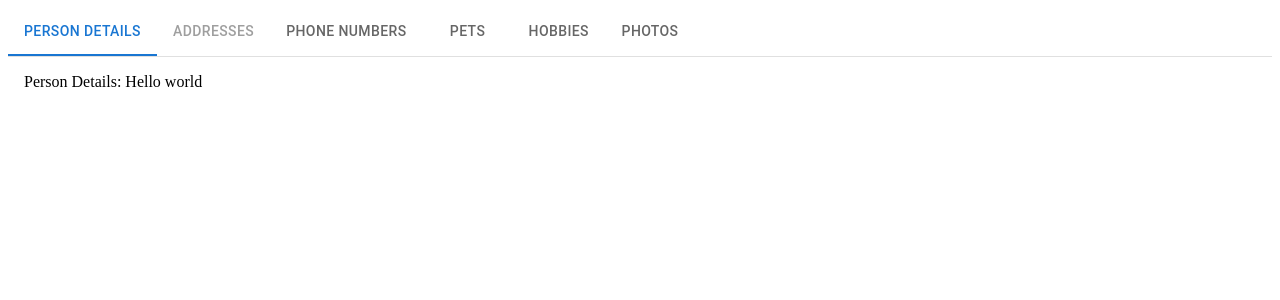
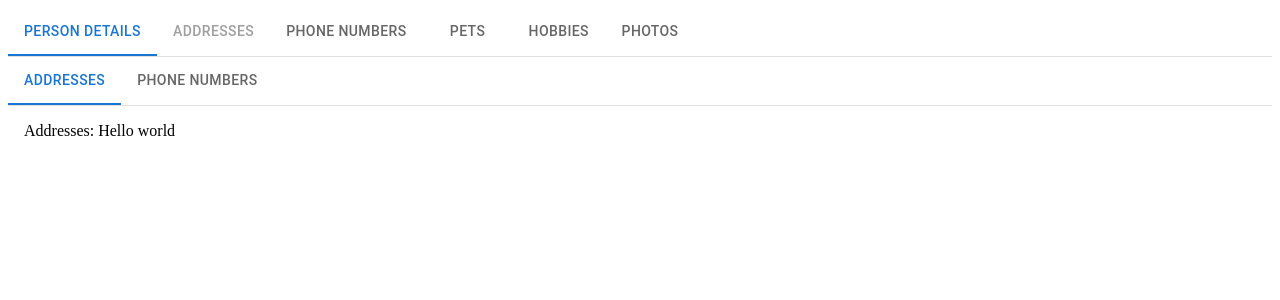
Before and after one commit to ayrea/tabs-gen, a React (Vite) app: page / in a window 1280 px wide. Shown: the top 300 px of the page. Built offline with nearby package versions, Linux system fonts and the light colour scheme.

Commit message:
Two levels of data driven tabs

```diff
--- a/src/components/PageTabs.tsx
+++ b/src/components/PageTabs.tsx
@@ -6,20 +6,69 @@ export type PageTabItem = {
   displayOrder: number;
   disabled?: boolean;
   Component: ComponentType;
+  children?: PageTabItem[];
 };
 
 type PageTabsProps = {
   items: PageTabItem[];
 };
 
+function byDisplayOrder(items: PageTabItem[]) {
+  return [...items].sort((a, b) => a.displayOrder - b.displayOrder);
+}
+
+function firstEnabledIndex(items: PageTabItem[]) {
+  const index = items.findIndex((item) => !item.disabled);
+  return index === -1 ? null : index;
+}
+
+function childIndexFor(parent: PageTabItem | undefined) {
+  if (!parent?.children?.length) {
+    return null;
+  }
+  return firstEnabledIndex(byDisplayOrder(parent.children));
+}
+
 export function PageTabs({ items }: PageTabsProps) {
+  const sortedItems = byDisplayOrder(items);
   const [selectedIndex, setSelectedIndex] = useState(0);
+  const [selectedChildIndex, setSelectedChildIndex] = useState<number | null>(
+    () => childIndexFor(byDisplayOrder(items)[0]),
+  );
 
-  const handleChange = (_event: SyntheticEvent, newValue: number) => {
-    setSelectedIndex(newValue);
+  const selectedParent = sortedItems[selectedIndex];
+  const sortedChildren = selectedParent?.children?.length
+    ? byDisplayOrder(selectedParent.children)
+    : [];
+
+  const selectParent = (index: number) => {
+    setSelectedIndex(index);
+    setSelectedChildIndex(childIndexFor(sortedItems[index]));
   };
 
-  const ActivePage = items[selectedIndex]?.Component;
+  const handleParentChange = (_event: SyntheticEvent, newValue: number) => {
+    selectParent(newValue);
+  };
+
+  const handleChildChange = (_event: SyntheticEvent, newValue: number) => {
+    setSelectedChildIndex(newValue);
+  };
+
+  const ActivePage =
+    sortedChildren.length > 0
+      ? selectedChildIndex === null
+        ? undefined
+        : sortedChildren[selectedChildIndex]?.Component
+      : selectedParent?.Component;
+
+  const panelId =
+    sortedChildren.length > 0
+      ? `page-child-tabpanel-${selectedChildIndex}`
+      : `page-tabpanel-${selectedIndex}`;
+  const panelLabelledBy =
+    sortedChildren.length > 0
+      ? `page-child-tab-${selectedChildIndex}`
+      : `page-tab-${selectedIndex}`;
 
   return (
     <Box>
@@ -29,26 +78,45 @@ export function PageTabs({ items }: PageTabsProps) {
             value={selectedIndex}
             fullWidth
             aria-label="page tabs"
-            onChange={(event) => setSelectedIndex(Number(event.target.value))}
+            onChange={(event) => selectParent(Number(event.target.value))}
           >
-            {items
-              .sort((a, b) => a.displayOrder - b.displayOrder)
-              .map((item, index) => (
-                <MenuItem key={item.label} value={index} disabled={item.disabled}>
+            {sortedItems.map((item, index) => (
+              <MenuItem key={item.label} value={index} disabled={item.disabled}>
+                {item.label}
+              </MenuItem>
+            ))}
+          </Select>
+          {sortedChildren.length > 0 && selectedChildIndex !== null && (
+            <Select
+              value={selectedChildIndex}
+              fullWidth
+              aria-label="child page tabs"
+              onChange={(event) =>
+                setSelectedChildIndex(Number(event.target.value))
+              }
+              sx={{ mt: 1 }}
+            >
+              {sortedChildren.map((item, index) => (
+                <MenuItem
+                  key={item.label}
+                  value={index}
+                  disabled={item.disabled}
+                >
                   {item.label}
                 </MenuItem>
               ))}
-          </Select>
+            </Select>
+          )}
         </Box>
         <Box sx={{ display: { xs: "none", md: "block" } }}>
           <Tabs
             value={selectedIndex}
-            onChange={handleChange}
+            onChange={handleParentChange}
             aria-label="page tabs"
             variant="scrollable"
             allowScrollButtonsMobile
           >
-            {items.sort((a, b) => a.displayOrder - b.displayOrder).map((item, index) => (
+            {sortedItems.map((item, index) => (
               <Tab
                 key={item.label}
                 value={index}
@@ -61,10 +129,38 @@ export function PageTabs({ items }: PageTabsProps) {
           </Tabs>
         </Box>
       </Box>
+      {sortedChildren.length > 0 && selectedChildIndex !== null && (
+        <Box
+          sx={{
+            borderBottom: 1,
+            borderColor: "divider",
+            display: { xs: "none", md: "block" },
+          }}
+        >
+          <Tabs
+            value={selectedChildIndex}
+            onChange={handleChildChange}
+            aria-label="child page tabs"
+            variant="scrollable"
+            allowScrollButtonsMobile
+          >
+            {sortedChildren.map((item, index) => (
+              <Tab
+                key={item.label}
+                value={index}
+                label={item.label}
+                disabled={item.disabled}
+                id={`page-child-tab-${index}`}
+                aria-controls={`page-child-tabpanel-${index}`}
+              />
+            ))}
+          </Tabs>
+        </Box>
+      )}
       <Box
         role="tabpanel"
-        id={`page-tabpanel-${selectedIndex}`}
-        aria-labelledby={`page-tab-${selectedIndex}`}
+        id={panelId}
+        aria-labelledby={panelLabelledBy}
         sx={{ p: 2 }}
       >
         {ActivePage ? <ActivePage /> : null}
--- a/src/pagesConfig.ts
+++ b/src/pagesConfig.ts
@@ -7,10 +7,18 @@ import { PhoneNumbers } from "./pages/phoneNumbers/PhoneNumbers";
 import { Photos } from "./pages/photos/Photos";
 
 export const pagesConfig: PageTabItem[] = [
+  {
+    label: "Person Details",
+    Component: PersonDetails,
+    displayOrder: 1,
+    children: [
+      { label: "Addresses", Component: Addresses, displayOrder: 1 },
+      { label: "Phone Numbers", Component: PhoneNumbers, displayOrder: 2 },
+    ],
+  },
   { label: "Addresses", Component: Addresses, displayOrder: 2, disabled: true },
   { label: "Phone Numbers", Component: PhoneNumbers, displayOrder: 3 },
   { label: "Pets", Component: Pets, displayOrder: 4 },
   { label: "Hobbies", Component: Hobbies, displayOrder: 5 },
   { label: "Photos", Component: Photos, displayOrder: 6 },
-  { label: "Person Details", Component: PersonDetails, displayOrder: 1 },
 ];
```
